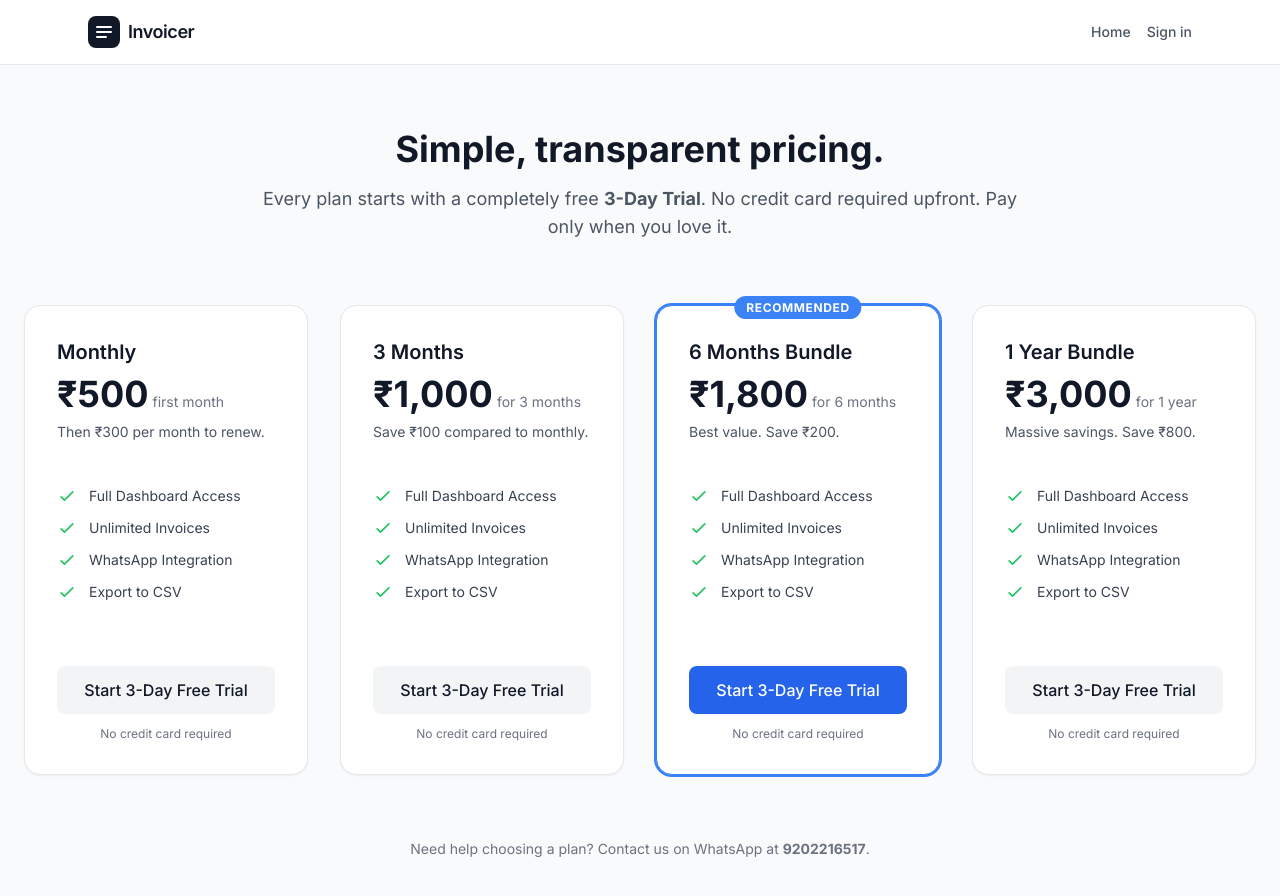
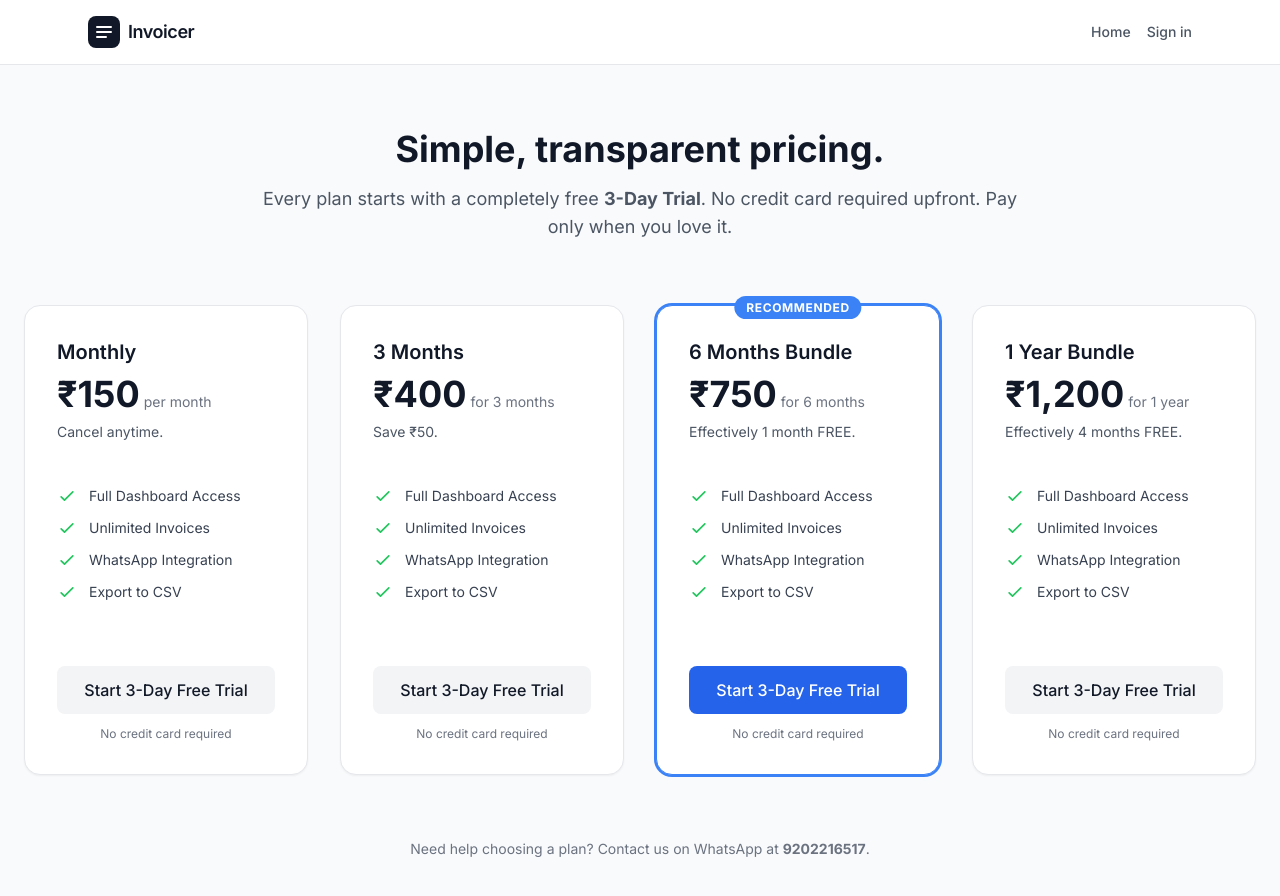
Before and after one commit to zeeshantech56-lgtm/Invoicer, a Next.js app: page /pricing in a window 1280 px wide. Shown: the top 896 px of the page. Built offline with nearby package versions, Linux system fonts and the light colour scheme; no server answers.

Commit message:
UI: Update subscription model pricing to ₹150/month base with bundles

```diff
--- a/src/app/page.js
+++ b/src/app/page.js
@@ -27,7 +27,7 @@
   },
   {
     title: "Start Free, Grow Faster",
-    desc: "Enjoy a full 3-day free trial. Then, just Rs 500 for your first month and Rs 300 to renew. No hidden fees.",
+    desc: "Enjoy a full 3-day free trial. Then, just ₹150 per month. No hidden fees.",
   },
 ];
 
--- a/src/app/pricing/page.js
+++ b/src/app/pricing/page.js
@@ -5,33 +5,33 @@
 const plans = [
   {
     name: "Monthly",
-    price: "₹500",
-    period: "first month",
-    subtitle: "Then ₹300 per month to renew.",
+    price: "₹150",
+    period: "per month",
+    subtitle: "Cancel anytime.",
     features: ["Full Dashboard Access", "Unlimited Invoices", "WhatsApp Integration", "Export to CSV"],
     recommended: false,
   },
   {
     name: "3 Months",
-    price: "₹1,000",
+    price: "₹400",
     period: "for 3 months",
-    subtitle: "Save ₹100 compared to monthly.",
+    subtitle: "Save ₹50.",
     features: ["Full Dashboard Access", "Unlimited Invoices", "WhatsApp Integration", "Export to CSV"],
     recommended: false,
   },
   {
     name: "6 Months Bundle",
-    price: "₹1,800",
+    price: "₹750",
     period: "for 6 months",
-    subtitle: "Best value. Save ₹200.",
+    subtitle: "Effectively 1 month FREE.",
     features: ["Full Dashboard Access", "Unlimited Invoices", "WhatsApp Integration", "Export to CSV"],
     recommended: true,
   },
   {
     name: "1 Year Bundle",
-    price: "₹3,000",
+    price: "₹1,200",
     period: "for 1 year",
-    subtitle: "Massive savings. Save ₹800.",
+    subtitle: "Effectively 4 months FREE.",
     features: ["Full Dashboard Access", "Unlimited Invoices", "WhatsApp Integration", "Export to CSV"],
     recommended: false,
   },
```
